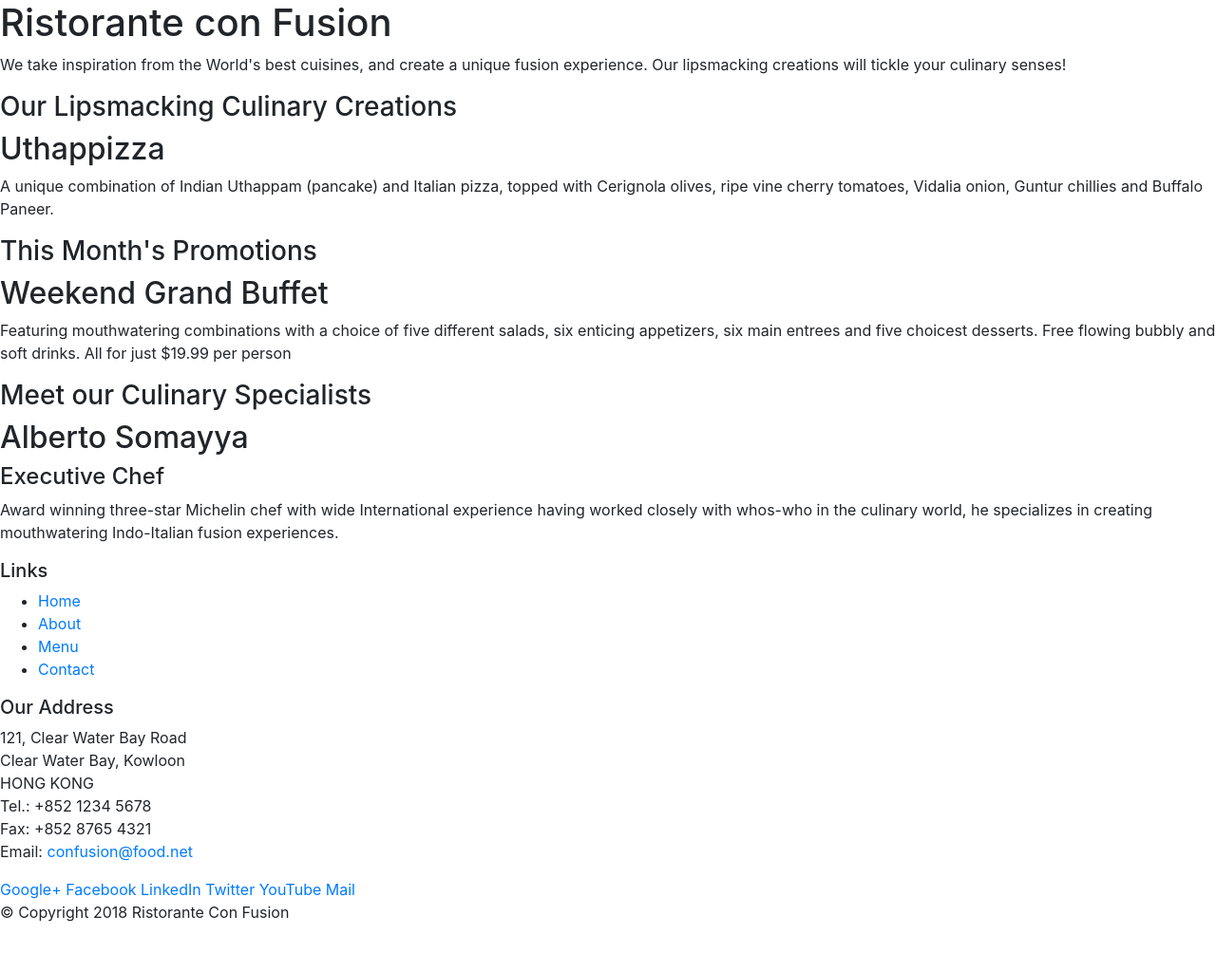
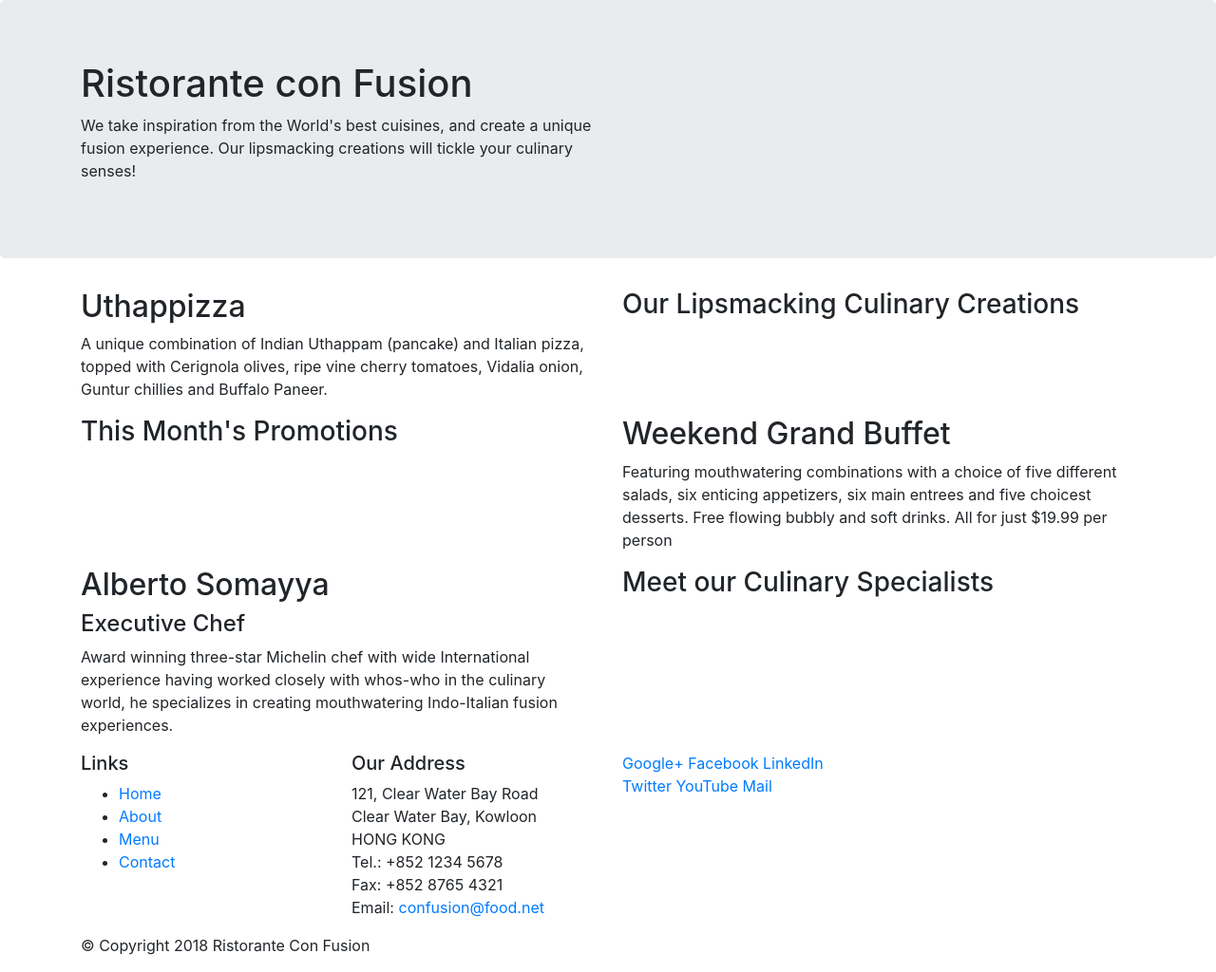
Before and after one commit to chanane-youssef/boo-4, a website: page index.html in a window 1280 px wide. Shown: the whole page at 95% size. Before the commit the page ends 989 px from the top, so only its background shows below. Drawn offline with nearby package versions, Linux system fonts and the light colour scheme.

Commit message:
second commit

```diff
--- a/index.html
+++ b/index.html
@@ -14,46 +14,46 @@
 
 <body>
 
-    <header>
-        <div>
-            <div>
-                <div>
+    <header class="jumbotron">
+        <div class="container">
+            <div class="row">
+                <div class="col-12 col-sm-6">
                     <h1>Ristorante con Fusion</h1>
                     <p>We take inspiration from the World's best cuisines, and create a unique fusion experience. Our lipsmacking creations will tickle your culinary senses!</p>
                 </div>
-                <div>
+                <div class="col-12 col-sm">
                 </div>
             </div>
         </div>
     </header>
 
-    <div>
-        <div>
-            <div>
+    <div class="container">
+        <div  class="row">
+            <div class="col-12 col-sm-6 order-sm-last">
                 <h3>Our Lipsmacking Culinary Creations</h3>
             </div>
-            <div>
+            <div class="col-12 col-sm order-sm-first">
                 <h2>Uthappizza</h2>
                 <p>A unique combination of Indian Uthappam (pancake) and Italian pizza, topped with Cerignola olives, ripe vine cherry tomatoes, Vidalia onion, Guntur chillies and Buffalo Paneer.</p>
             </div>
         </div>
 
 
-        <div>
-            <div>
+        <div  class="row">
+            <div class="col-12 col-sm-6">
                 <h3>This Month's Promotions</h3>
             </div>
-            <div>
+            <div class="col-12 col-sm">
                 <h2>Weekend Grand Buffet</h2>
                 <p>Featuring mouthwatering combinations with a choice of five different salads, six enticing appetizers, six main entrees and five choicest desserts. Free flowing bubbly and soft drinks. All for just $19.99 per person </p>
             </div>
         </div>
 
-        <div>
-            <div>
+        <div class="row">
+            <div class="col-12 col-sm-6 order-sm-last">
                 <h3>Meet our Culinary Specialists</h3>
             </div>
-            <div>
+            <div class="col-12 col-sm order-sm-first">
                 <h2>Alberto Somayya</h2>
                 <h4>Executive Chef</h4>
                 <p>Award winning three-star Michelin chef with wide International experience having worked closely with whos-who in the culinary world, he specializes in creating mouthwatering Indo-Italian fusion experiences. </p>
@@ -62,9 +62,9 @@
     </div>
 
     <footer>
-        <div>
-            <div>
-                <div>
+        <div class="container">
+            <div class="row">
+                <div class="col-sm-6 col-md-3">
                     <h5>Links</h5>
                     <ul>
                         <li><a href="#">Home</a></li>
@@ -73,7 +73,7 @@
                         <li><a href="#">Contact</a></li>
                     </ul>
                 </div>
-                <div>
+                <div class="col-sm-6 col-md-3">
                     <h5>Our Address</h5>
                     <address>
 		              121, Clear Water Bay Road<br>
@@ -84,7 +84,7 @@
 		              Email: <a href="mailto:confusion@food.net">confusion@food.net</a>
 		           </address>
                 </div>
-                <div>
+                <div class="col-sm-6 col-md-3">
                     <div>
                         <a href="http://google.com/+">Google+</a>
                         <a href="http://www.facebook.com/profile.php?id=">Facebook</a>
@@ -95,8 +95,8 @@
                     </div>
                 </div>
            </div>
-           <div>
-                <div>
+           <div  class="row">
+                <div class="col">
                     <p>© Copyright 2018 Ristorante Con Fusion</p>
                 </div>
            </div>
```
